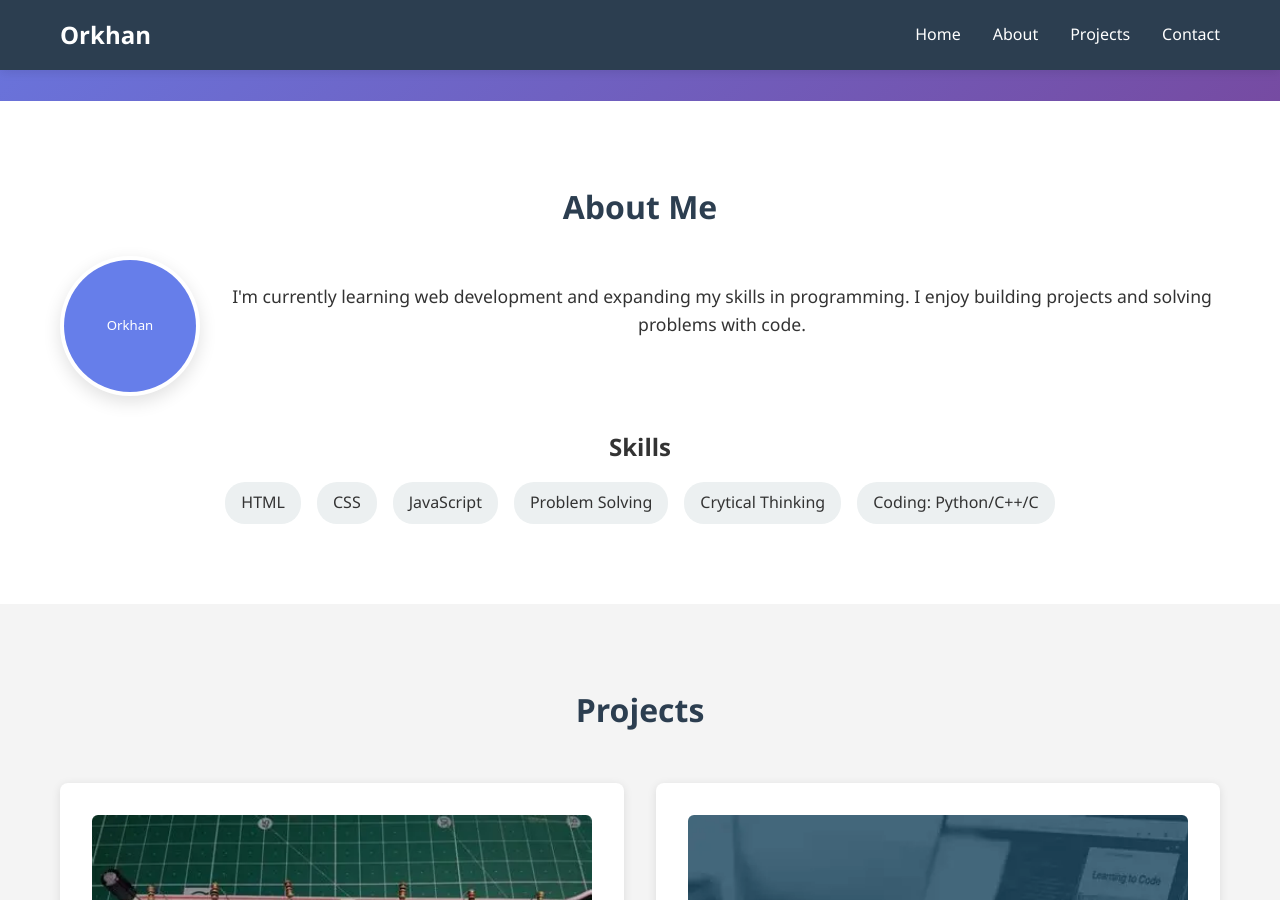
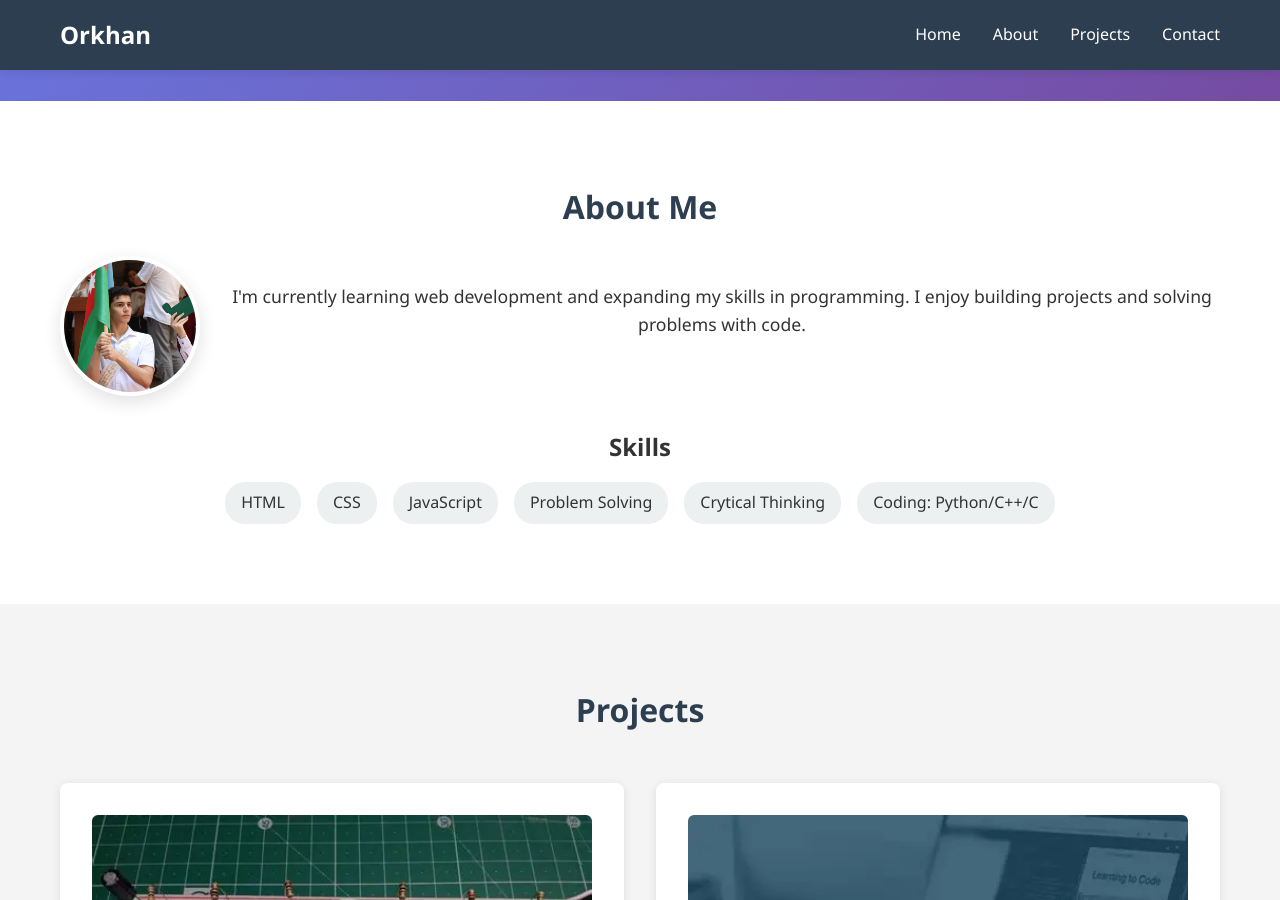
Before and after one commit to orkhan8/personal-website, a Jekyll site: the page built from index.html, in a window 1280 px wide and 900 px high, scrolled down 376 px. Built offline with Jekyll 4.4.1, drawn with Linux system fonts in a browser that asks for light colours.

Commit message:
Add user's profile photo and update About section

```diff
--- a/index.html
+++ b/index.html
@@ -30,7 +30,7 @@ title: Orkhan Shahmuradli - Personal Portfolio
             <div class="container">
                 <h2>About Me</h2>
                 <div class="profile-wrapper">
-                    <img src="{{ site.baseurl }}/media/profile.svg" alt="Orkhan Shahmuradli" class="profile-photo">
+                    <img src="{{ site.baseurl }}/media/profile.jpg" alt="Orkhan Shahmuradli" class="profile-photo">
                     <p>
                         I'm currently learning web development and expanding my skills in programming.
                         I enjoy building projects and solving problems with code.
```
Also changed, not shown: media/profile.jpg (added).
